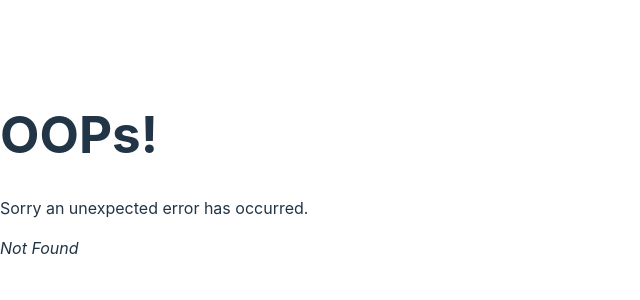
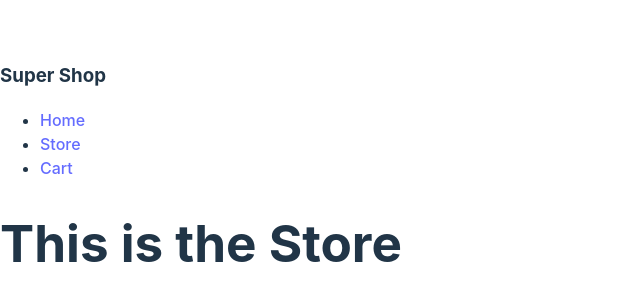
Before and after one commit to GitOnMyLvl/shopping-cart, a React (Vite) app: page /store in a window 1280 px wide. Before the commit this address had no page. Shown: the part 226-526 px from the top of the page, without its empty margins (0-640 px from the left). Built offline with nearby package versions, Linux system fonts and the light colour scheme.

Commit message:
create basic side layout and routes

```diff
--- /dev/null
+++ b/src/routes/cart.jsx
@@ -0,0 +1,7 @@
+const Cart = () => {
+  return (
+    <h1>This is the cart</h1>
+  )
+}
+
+export default Cart;
--- a/src/routes/root.jsx
+++ b/src/routes/root.jsx
@@ -11,7 +11,7 @@ const Root = () => {
           <nav>
             <ul className="nav-list">
               <li>
-                <NavLink to={`home`} className="nav-link" aria-label="Home">Home</NavLink>
+                <NavLink to={``} className="nav-link" aria-label="Home">Home</NavLink>
               </li>
               <li>
                 <NavLink to={`store`} className="nav-link" aria-label="Store">Store</NavLink>
--- /dev/null
+++ b/src/routes/store.jsx
@@ -0,0 +1,7 @@
+const Store = () => {
+  return(
+    <h1>This is the Store</h1>
+  )
+}
+
+export default Store;
```
Also changed, not shown: src/main.jsx (+10 -0 lines).
